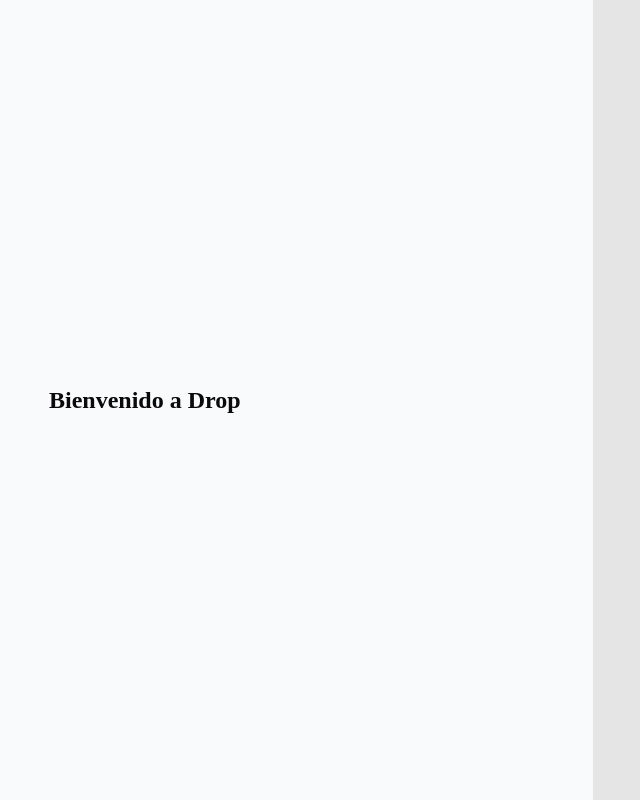
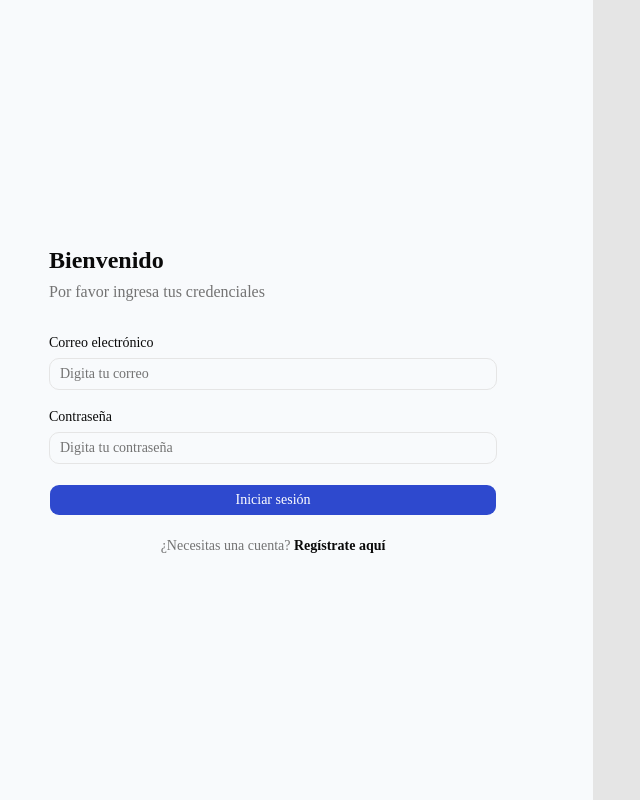
Before and after one commit to HugoLZ7/frontend_drop, a Next.js app: page /login in a window 1280 px wide. Shown: the whole page, without its empty margins (47-687 px from the left). Built offline with nearby package versions, Linux system fonts and the light colour scheme.

Commit message:
Implementa inicio de sesión con cookie httpOnly

```diff
--- /dev/null
+++ b/src/actions/auth.ts
@@ -0,0 +1,33 @@
+"use server";
+
+import { redirect } from "next/navigation";
+import { createSession } from "@/lib/session";
+
+export type LoginState = { error?: string } | undefined;
+
+export async function login(
+  _prevState: LoginState,
+  formData: FormData,
+): Promise<LoginState> {
+  const email = formData.get("email");
+  const password = formData.get("password");
+
+  let response: Response;
+  try {
+    response = await fetch(`${process.env.API_URL}/auth/login`, {
+      method: "POST",
+      headers: { "Content-Type": "application/json" },
+      body: JSON.stringify({ email, password }),
+    });
+  } catch {
+    return { error: "No se pudo conectar con el servidor" };
+  }
+
+  if (!response.ok) {
+    return { error: "Correo o contraseña incorrectos" };
+  }
+
+  const data: { access_token: string } = await response.json();
+  await createSession(data.access_token);
+  redirect("/orders/new");
+}
--- a/src/app/(auth)/login/page.tsx
+++ b/src/app/(auth)/login/page.tsx
@@ -1,3 +1,15 @@
+import { LoginForm } from "@/components/auth/login-form";
+
 export default function LoginPage() {
-  return <h1 className="text-2xl font-semibold">Bienvenido a Drop</h1>;
+  return (
+    <div className="space-y-8">
+      <div className="space-y-1">
+        <h1 className="text-2xl font-semibold">Bienvenido</h1>
+        <p className="text-muted-foreground">
+          Por favor ingresa tus credenciales
+        </p>
+      </div>
+      <LoginForm />
+    </div>
+  );
 }
--- /dev/null
+++ b/src/components/auth/login-form.tsx
@@ -0,0 +1,53 @@
+"use client";
+
+import Link from "next/link";
+import { useActionState } from "react";
+import { login } from "@/actions/auth";
+import { Button } from "@/components/ui/button";
+import { Input } from "@/components/ui/input";
+import { Label } from "@/components/ui/label";
+
+export function LoginForm() {
+  const [state, formAction, pending] = useActionState(login, undefined);
+
+  return (
+    <form action={formAction} className="space-y-5">
+      <div className="space-y-2">
+        <Label htmlFor="email">Correo electrónico</Label>
+        <Input
+          id="email"
+          name="email"
+          type="email"
+          placeholder="Digita tu correo"
+          required
+        />
+      </div>
+
+      <div className="space-y-2">
+        <Label htmlFor="password">Contraseña</Label>
+        <Input
+          id="password"
+          name="password"
+          type="password"
+          placeholder="Digita tu contraseña"
+          required
+        />
+      </div>
+
+      {state?.error && (
+        <p className="text-sm text-destructive">{state.error}</p>
+      )}
+
+      <Button type="submit" className="w-full" disabled={pending}>
+        {pending ? "Ingresando..." : "Iniciar sesión"}
+      </Button>
+
+      <p className="text-center text-sm text-muted-foreground">
+        ¿Necesitas una cuenta?{" "}
+        <Link href="/register" className="font-semibold text-foreground">
+          Regístrate aquí
+        </Link>
+      </p>
+    </form>
+  );
+}
--- /dev/null
+++ b/src/lib/session.ts
@@ -0,0 +1,25 @@
+import { cookies } from "next/headers";
+
+const TOKEN_COOKIE = "token";
+const ONE_DAY_IN_SECONDS = 60 * 60 * 24;
+
+export async function createSession(token: string) {
+  const cookieStore = await cookies();
+  cookieStore.set(TOKEN_COOKIE, token, {
+    httpOnly: true,
+    secure: process.env.NODE_ENV === "production",
+    sameSite: "lax",
+    path: "/",
+    maxAge: ONE_DAY_IN_SECONDS,
+  });
+}
+
+export async function getToken() {
+  const cookieStore = await cookies();
+  return cookieStore.get(TOKEN_COOKIE)?.value;
+}
+
+export async function deleteSession() {
+  const cookieStore = await cookies();
+  cookieStore.delete(TOKEN_COOKIE);
+}
```
